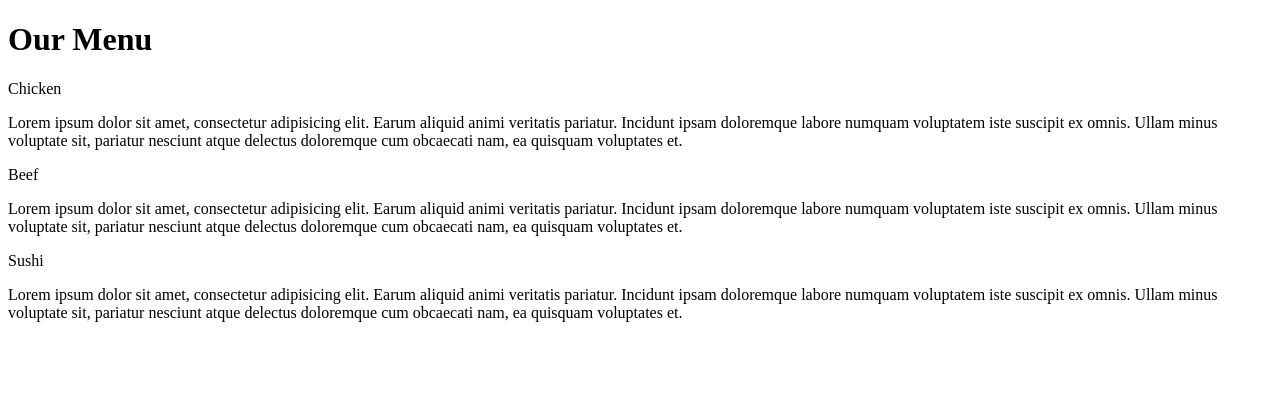
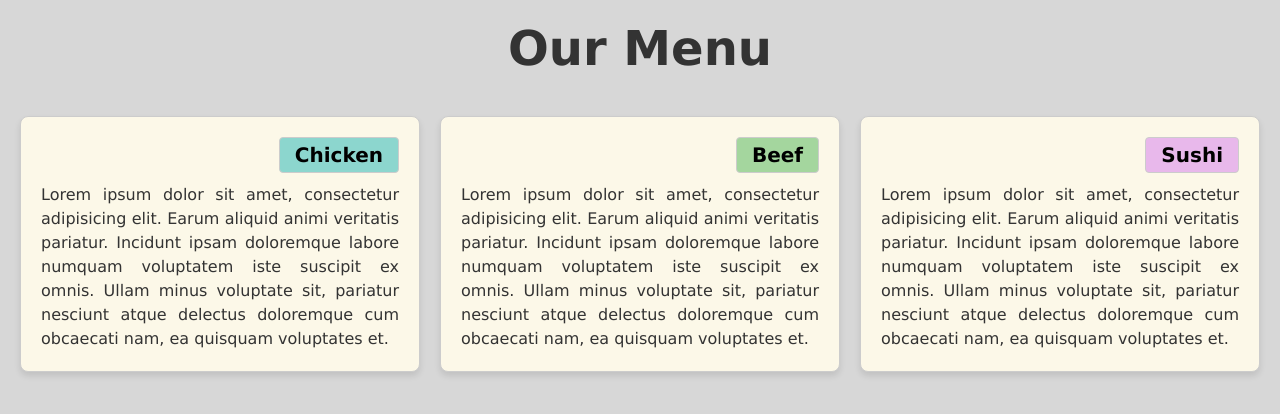
Before and after one commit to Pranav-Shende/Module2-solution, a plain HTML site: page index.html in a window 1280 px wide. Drawn offline with Linux system fonts and the light colour scheme.

Commit message:
Update index.html

```diff
--- a/index.html
+++ b/index.html
@@ -3,7 +3,88 @@
 <head>
     <meta charset="UTF-8">
     <meta name="viewport" content="width=device-width, initial-scale=1.0">
-    <link rel="stylesheet" href="css for index html.css">
+    <style>
+        * {
+    margin: 0;
+    padding: 0;
+    box-sizing: border-box;
+}
+body {
+    font-family: 'Lucida Sans', 'Lucida Grande', sans-serif;
+    background-color:rgba(211, 211, 211, 0.905);
+}
+.title {
+    text-align: center;
+    font-weight: bold;
+    margin: 20px 0;
+    font-size: 3rem;
+    color: #333;
+}
+.menu {
+    display: flex;
+    flex-wrap: wrap;
+    justify-content: center;
+    gap: 20px;
+    padding: 20px;
+}
+.menu-box {
+    background-color: #fcf8e8;
+    border: 1px solid #ccc;
+    border-radius: 8px;
+    flex: 1 1 calc(33.333% - 40px);
+    max-width: 400px;
+    padding: 20px;
+    position: relative;
+    box-shadow: 0 4px 6px rgba(0, 0, 0, 0.1);
+    min-width: 280px;
+}
+.menu-header {
+    position: relative;
+    text-align: right;
+    margin-bottom: 10px;
+}
+.menu-title {
+    background-color: #fff;
+    padding: 5px 15px;
+    font-weight: bold;
+    border: 1px solid #ccc;
+    border-radius: 4px;
+    display: inline-block;
+    font-size: 1.25rem;
+}
+#chicken .menu-title {
+    background-color: rgb(140, 214, 206);
+}
+#beef .menu-title {
+    background-color: rgb(164, 214, 158);
+}
+#sushi .menu-title {
+    background-color: rgb(232, 184, 235);
+}
+.menu-description {
+    margin-top: 10px;
+    font-size: 1rem;
+    line-height: 1.5;
+    color: #333;
+    text-align: justify;
+}
+@media (max-width: 992px) {
+    .menu-box {
+        flex: 1 1 calc(50% - 40px);
+    }
+}
+@media (max-width: 991px) and (min-width: 768px) {
+    .menu-box {
+        flex: 1 1 calc(50% - 40px);
+    }
+}
+@media (max-width: 767px) {
+    .menu-box {
+        flex: 1 1 100%;
+    }
+}
+
+    </style>
 </head>
 <body>
     <h1 class="title">Our Menu</h1>
```
